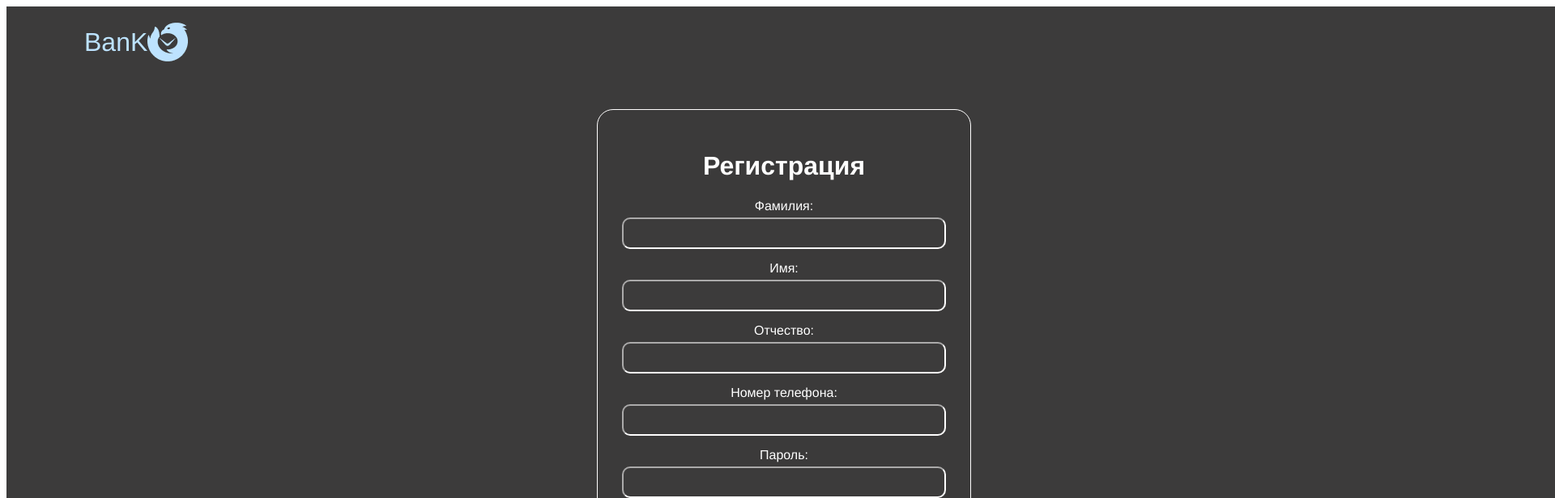
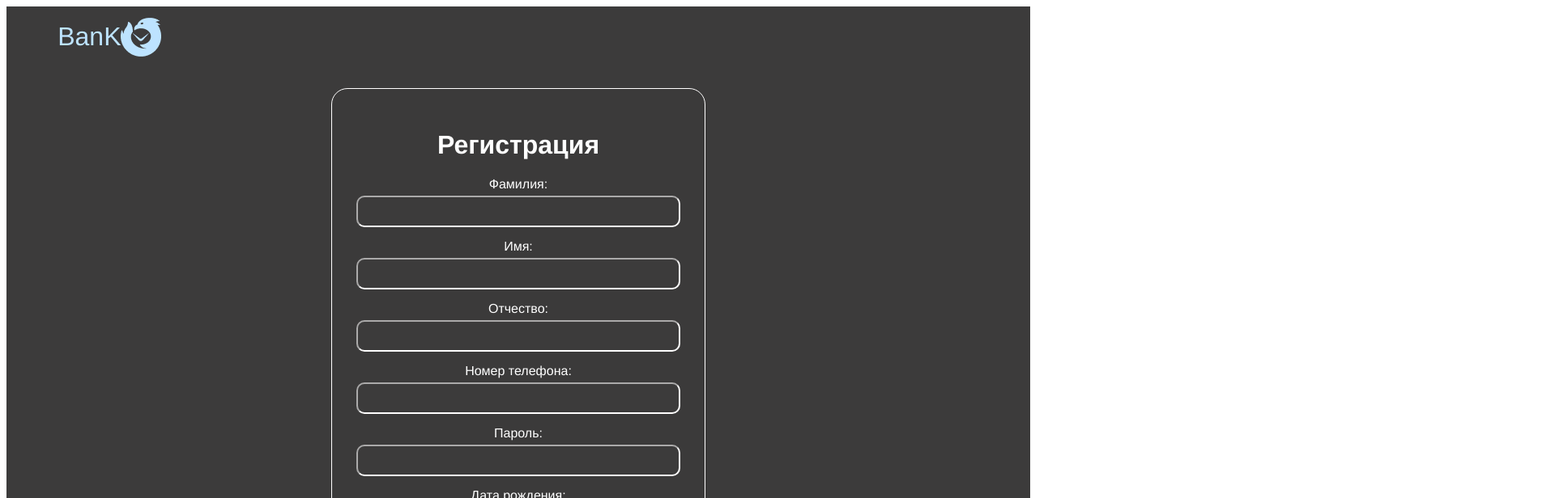
Before and after one commit to Darkness365D/site3, a Vue app: page / in a window 1280 px wide. Shown: the top 616 px of the page at 81% size, 1920 px wide, since content can reach past the window. Built offline with nearby package versions, Linux system fonts and the light colour scheme.

Commit message:
красиво

```diff
--- a/src/components/HelloWorld.vue
+++ b/src/components/HelloWorld.vue
@@ -1,10 +1,11 @@
 <template>
 <div class="fon" style="background-color: #3C3B3B;" >
   <div class="name_1" align="left">
-        BanK
-        <img src="@/assets/naz2.png" align="center">
-      </div>
-  <div class="registration-form">
+       BanK
+      <img src="@/assets/naz2.png" align="center">
+   </div>
+   <div class="container_for_regAndLog">
+    <div class="registration-form">
     <h1>Регистрация</h1>
     <form @submit.prevent="register">
       <div class="form-group">
@@ -56,6 +57,8 @@
       <button class="button" type="button" @click="navigateToLogin">У меня уже есть аккаунт</button>
     </form>
   </div>
+   </div>
+
 </div>
 </template>
 
--- a/src/components/UserLogin.vue
+++ b/src/components/UserLogin.vue
@@ -4,6 +4,7 @@
         BanK
         <img src="@/assets/naz2.png" align="center">
       </div>
+      <div style="padding-bottom: 30%;">
         <div class="registration-form">
           <h1>Login</h1>
           <form @submit.prevent="login">
@@ -18,6 +19,7 @@
             <button class="button" type="submit">Login</button>
           </form>
           <p v-if="error">{{ error }}</p>
+        </div>
       </div>
     </div>
 </template>
--- a/src/styles/global.css
+++ b/src/styles/global.css
@@ -94,6 +94,7 @@ h1 {
 }
 
 .registration-form {
+
   max-width: 400px;
   margin: 0 auto;
   padding: 30px;
@@ -122,6 +123,8 @@ h1 {
 
 
 .login-form {
+  display: flex;
+  align-items: center;
   max-width: 400px;
   margin: 0 auto;
   padding: 20px;
@@ -223,10 +226,10 @@ button:hover {
 
 }
 .fon {
-  height: 1080px;
-  width: 1920px;
+  /* height: 1080px;
+  width: 1920px; */
   color: #3C3B3B;
-
+  margin: 0;
 }
 
 .search-container {
@@ -254,3 +257,12 @@ button:hover {
   align-items:flex-start; /* Выравниваем элементы по центру по вертикали */
 
 }
+
+.container_for_regAndLog{
+  display: flex;
+  align-items: center;
+  padding-top: 0;
+  padding-left: 0;
+  padding-right: 0;
+  padding-bottom: 10%;
+}
```
Lines whose indentation alone changed are shown as unchanged.
